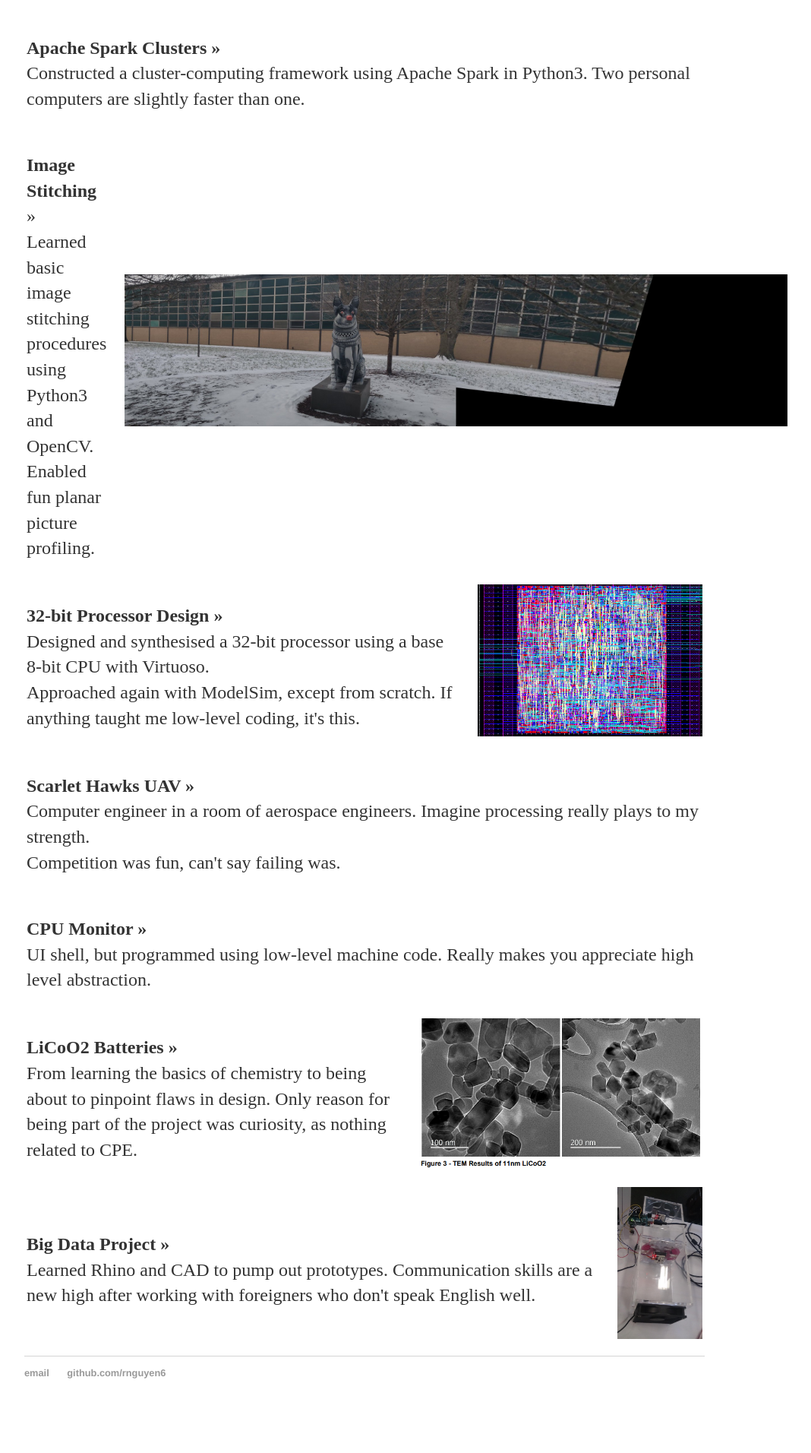
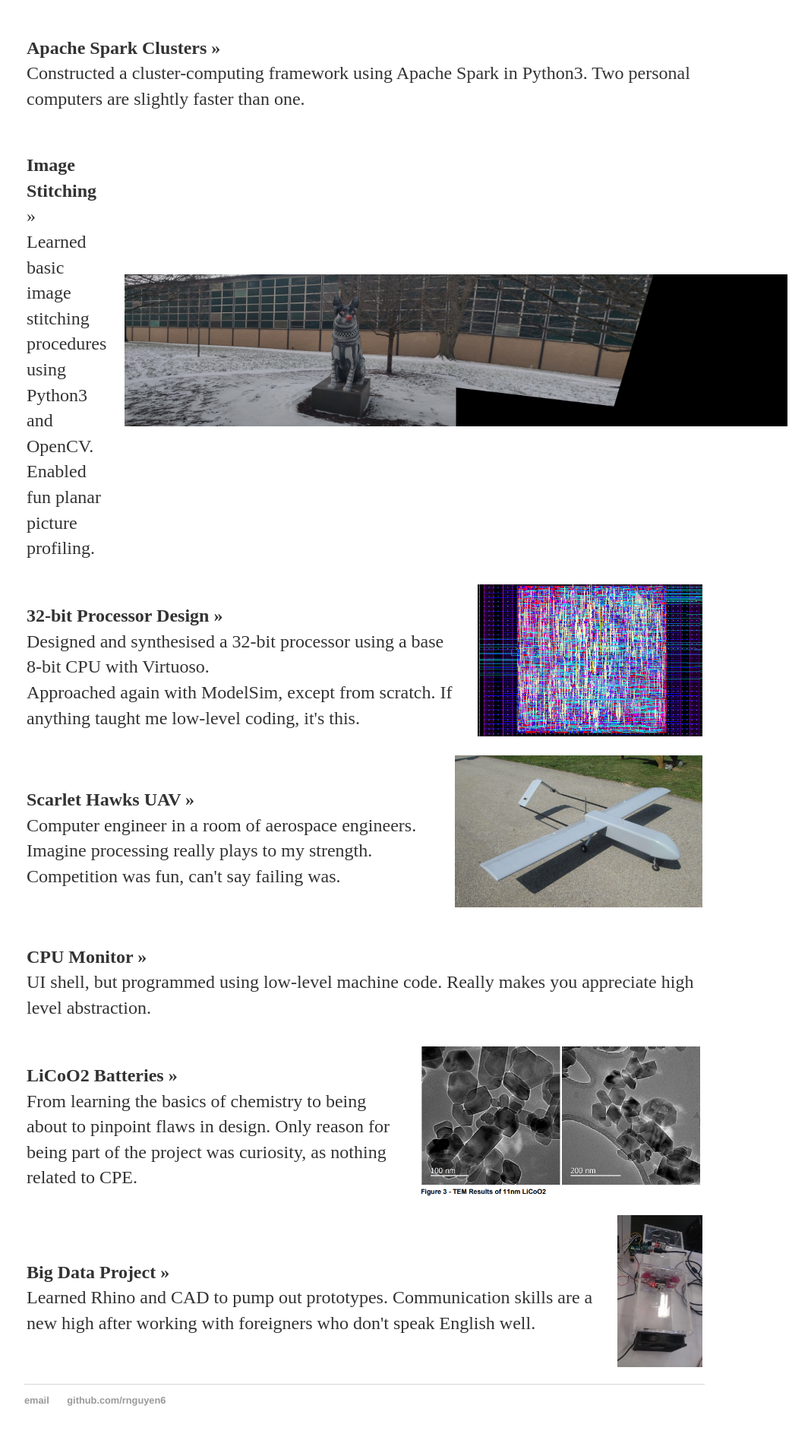
Before and after one commit to rnguyen6/rnguyen6.github.io, a Jekyll site: the page built from projects/index.html, in a window 1280 px wide. Shown: the part 532-2444 px from the top of the page at 76% size, without its empty margins (160-1228 px from the left). Built offline with Jekyll 4.4.1, drawn with Linux system fonts in a browser that asks for light colours; before the commit the page ends 2408 px from its top, so only the background shows below that; grey boxes are pictures that could not be loaded.

Commit message:
Update index.html

```diff
--- a/projects/index.html
+++ b/projects/index.html
@@ -32,7 +32,7 @@ img {
 	<table style="width:100%"><tr><td><p><strong>Scarlet Hawks UAV &raquo;</strong><br>
 		Computer engineer in a room of aerospace engineers. Imagine processing really plays to my strength.<br>
 		Competition was fun, can't say failing was.
-	</p></td><td></td></tr></table>
+	</p></td><td><img src="uav.PNG" alt="UAV" height="200"></td></tr></table>
 
 	<table style="width:100%"><tr><td><p><strong>CPU Monitor &raquo;</strong><br>
 		UI shell, but programmed using low-level machine code. Really makes you appreciate high level abstraction.
```
